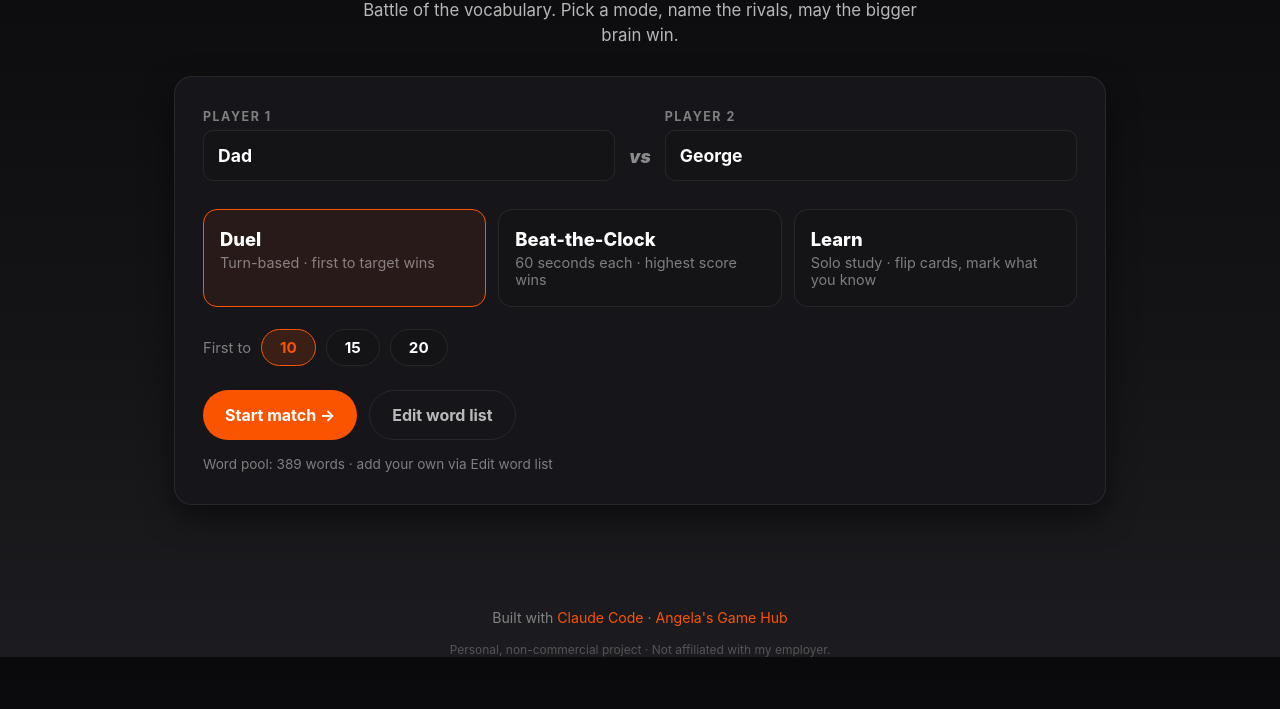
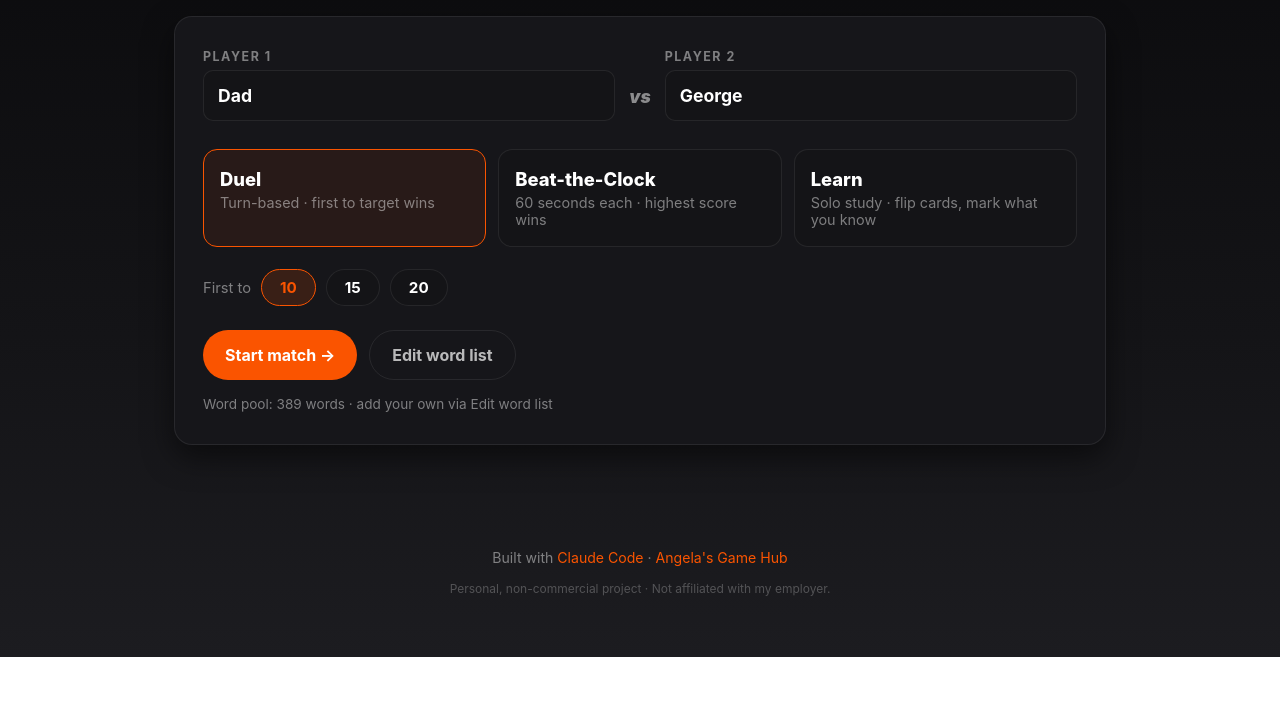
Before and after one commit to angelakim0126/word-smart, a plain HTML site: page index.html in a window 1280 px wide. Shown: the part 143-852 px from the top of the page. After the commit the page ends 800 px from the top, so only its background shows below. Drawn offline with Linux system fonts and the light colour scheme.

Commit message:
Remove tagline under the title on the setup screen
Co-Authored-By: Claude Opus 4.8 <noreply@anthropic.com>

```diff
--- a/index.html
+++ b/index.html
@@ -13,7 +13,6 @@
     <header class="hero">
       <a class="back-link" href="https://angelakim0126.github.io/gaminghub/">← Game Hub</a>
       <h1>Vocabulary Study</h1>
-      <p class="tagline">Battle of the vocabulary. Pick a mode, name the rivals, may the bigger brain win.</p>
     </header>
 
     <div class="setup-card">
```
